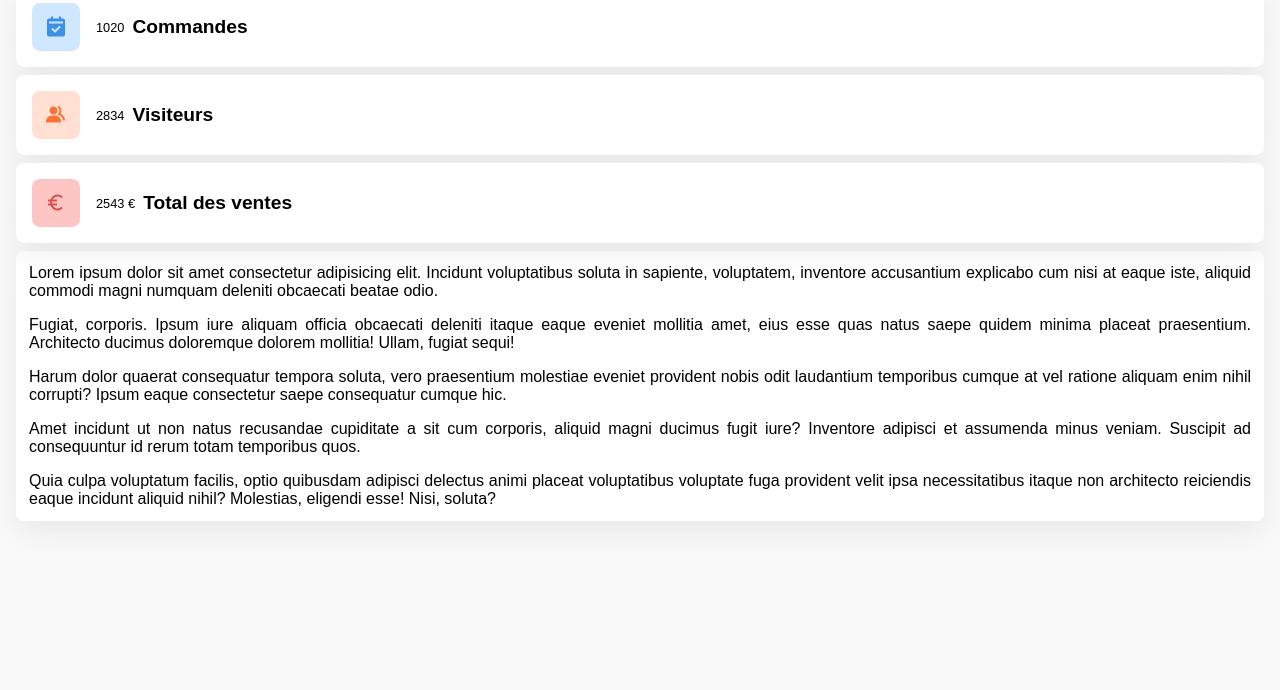
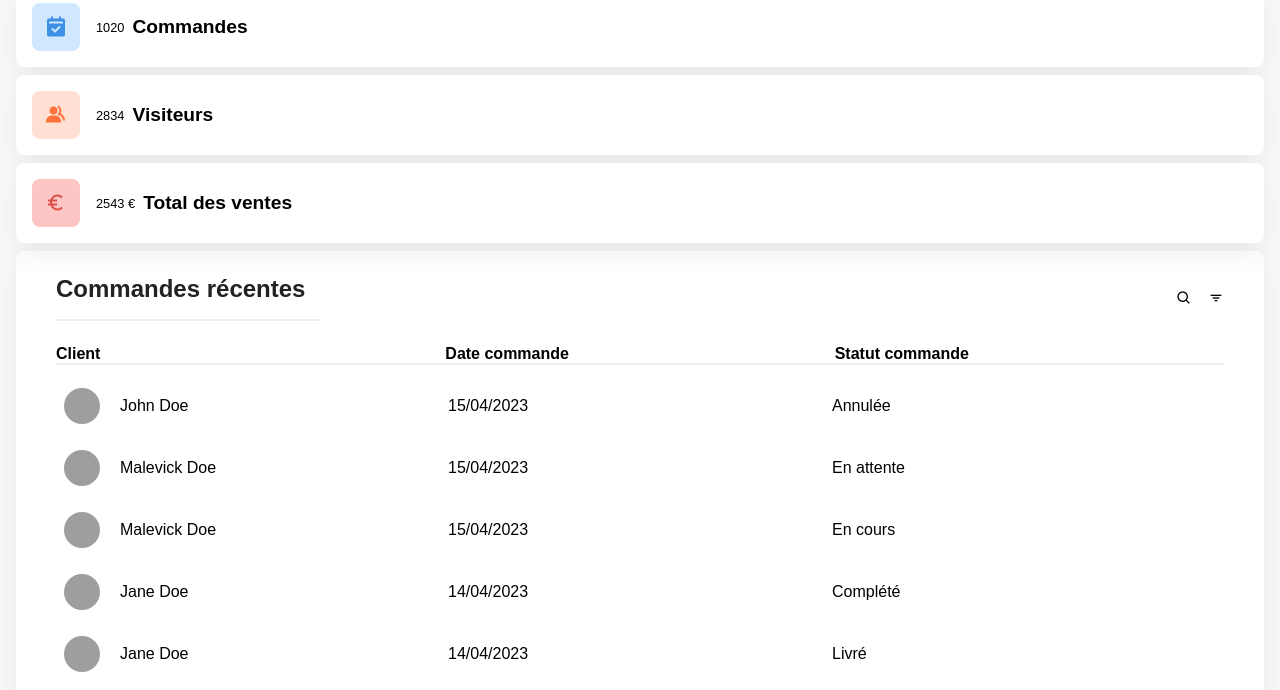
Before and after one commit to DakinQuelia/CorvanisDashboard, a plain HTML site: page mobile.html in a window 1280 px wide. Shown: the part 110-800 px from the top of the page. Drawn offline with nearby package versions, Linux system fonts and the light colour scheme; grey boxes are pictures that could not be loaded.

Commit message:
Mise à jour du code

```diff
--- a/assets/stylesheets/mobile.css
+++ b/assets/stylesheets/mobile.css
@@ -320,5 +320,114 @@ section p {
 }
 
 .main .table-data {
+    display: flex;
+    flex-wrap: wrap;
+    padding: 0 1rem;
+    background: var(--white);
+    border-radius: .50rem;
+    margin: .5rem 0 .5rem 0;
+    box-shadow: 0 10px 30px rgba(0, 0, 0, .07);
+}
 
+.main .table-data .title {
+    color: var(--black);
+    font-size: 1.25rem;
+    font-weight: 600;
+    padding: 0 1rem 1rem 0;
+    border-bottom: 2px solid var(--border);
 }
+
+.main .table-data > div {
+    padding: 24px;
+    flex-grow: 1;
+    overflow-x: auto;
+}
+
+.main .table-data .head {
+    display: flex;
+    align-items: center;
+    grid-gap: 16px;
+    margin-bottom: 24px;
+    min-width: 420px;
+}
+
+.main .table-data .head .bx {
+    cursor: pointer;
+}
+
+.main .table-data .head h3 {
+    margin-right: auto;
+    font-size: 24px;
+    font-weight: 600;
+}
+
+.main .table {
+    display: flex;
+    flex-direction: column;
+    flex-wrap: nowrap;
+    width: 100%;
+    min-width: 420px;
+}
+
+.main .table .table-header {
+    display: flex;
+    align-items: center;
+    width: 100%;
+    border-bottom: 2px solid var(--grey);
+}
+
+.main .table .table-header .col {
+    margin: 0;
+    padding: 0;
+    font-weight: bold;
+}
+
+.main .table .table-header > .col {
+    width: 100%;
+}
+
+.main .table .table-body {
+    display: flex;
+    flex-direction: column;
+    width: 100%;
+}
+
+.main .table .table-body > .row {
+    display: flex;
+    width: 100%;
+    align-items: center;
+    margin-bottom: 10px;
+    padding: 8px;
+}
+
+.main .table .table-body > .row:first-child {
+    margin-top: 15px;
+}
+
+.main .table .table-body > .row:last-child {
+    margin-bottom: 0;
+}
+
+.main .table .table-body > .row:hover {
+    background: var(--grey);
+    border-radius: 10px;
+}
+
+.main .table .table-body > .row > .col {
+    width: 100%;
+}
+
+.main .table .table-body > .row > .col:first-child {
+    display: flex;
+    align-items: center;
+    grid-gap: 12px;
+}
+
+.main .table .table-body > .row .col img {
+    width: 36px;
+    height: 36px;
+    border-radius: 50%;
+    object-fit: cover;
+}
+
+.main .table .table-footer { }
--- a/mobile.html
+++ b/mobile.html
@@ -77,6 +77,67 @@
                 </div>
             </div>
         </div>
+        <div class="table-data">
+            <div class="order">
+                <div class="head">
+                    <h3 class="title">Commandes récentes</h3>
+                    <i class="bx bx-search"></i>
+                    <i class="bx bx-filter"></i>
+                </div>
+                <div class="table">
+                    <div class="table-header">
+                        <div class="col">Client</div>
+                        <div class="col">Date commande</div>
+                        <div class="col">Statut commande</div>
+                    </div>
+                    <div class="table-body">
+                        <div class="row">
+                            <div class="col">
+                                <img src="https://picsum.photos/50/50" alt="Avatar" title="Avatar" />
+                                <p>John Doe</p>
+                            </div>
+                            <div class="col">15/04/2023</div>
+                            <div class="col"><span class="status canceled">Annulée</span></div>
+                        </div>
+                        <div class="row">
+                            <div class="col">
+                                <img src="https://picsum.photos/50/50" alt="Avatar" title="Avatar" />
+                                <p>Malevick Doe</p>
+                            </div>
+                            <div class="col">15/04/2023</div>
+                            <div class="col"><span class="status pending">En attente</span></div>
+                        </div>
+                        <div class="row">
+                            <div class="col">
+                                <img src="https://picsum.photos/50/50" alt="Avatar" title="Avatar" />
+                                <p>Malevick Doe</p>
+                            </div>
+                            <div class="col">15/04/2023</div>
+                            <div class="col"><span class="status process">En cours</span></div>
+                        </div>
+                        <div class="row">
+                            <div class="col">
+                                <img src="https://picsum.photos/50/50" alt="Avatar" title="Avatar" />
+                                <p>Jane Doe</p>
+                            </div>
+                            <div class="col">14/04/2023</div>
+                            <div class="col"><span class="status completed">Complété</span></div>
+                        </div>
+                        <div class="row">
+                            <div class="col">
+                                <img src="https://picsum.photos/50/50" alt="Avatar" title="Avatar" />
+                                <p>Jane Doe</p>
+                            </div>
+                            <div class="col">14/04/2023</div>
+                            <div class="col"><span class="status success">Livré<em></em></span></div>
+                        </div>
+                    </div>
+                    <div class="table-footer">
+
+                    </div>
+                </div>
+            </div>
+        </div>
         <div class="content">
             <p>Lorem ipsum dolor sit amet consectetur adipisicing elit. Incidunt voluptatibus soluta in sapiente, voluptatem, inventore accusantium explicabo cum nisi at eaque iste, aliquid commodi magni numquam deleniti obcaecati beatae odio.</p>
             <p>Fugiat, corporis. Ipsum iure aliquam officia obcaecati deleniti itaque eaque eveniet mollitia amet, eius esse quas natus saepe quidem minima placeat praesentium. Architecto ducimus doloremque dolorem mollitia! Ullam, fugiat sequi!</p>
```
